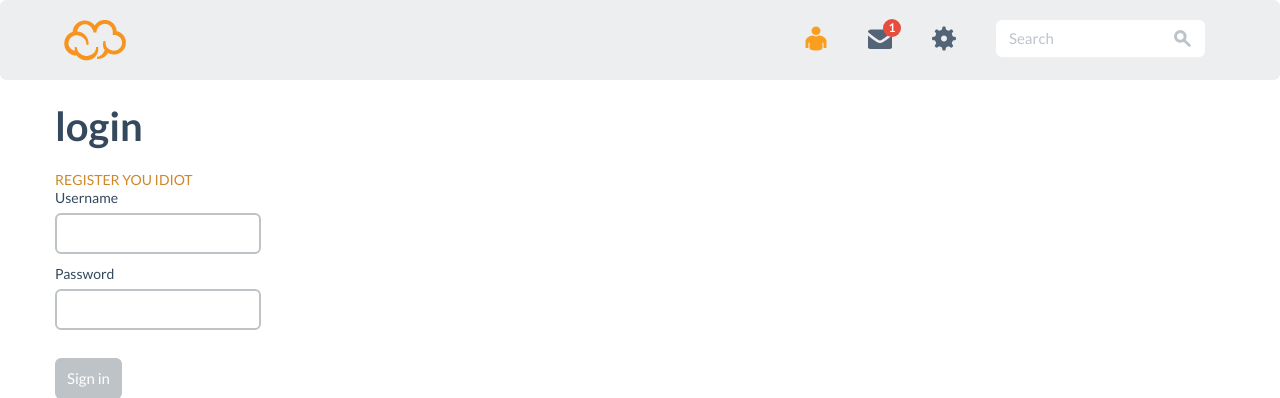
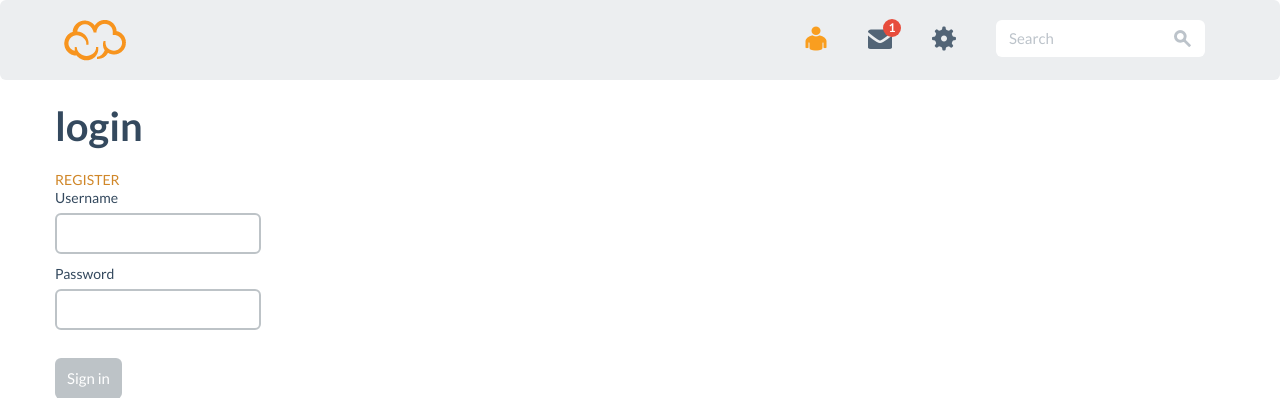
Before and after one commit to JackMcGrath/Zerebral-Rewards, a Django app: template zerebralweb/templates/auth/login.html in a window 1280 px wide. Shown: the top 398 px of the page. Run offline with Django 3.2, Linux system fonts and the light colour scheme; the template is opened without the code that fills it, so the values that code supplies are empty; some libraries are stand-ins or nearby versions.

Commit message:
less idiot registering

```diff
--- a/zerebralweb/templates/auth/login.html
+++ b/zerebralweb/templates/auth/login.html
@@ -4,7 +4,7 @@
 <div class="row">
 	<div class="span12">
 		<h3>login</h3><br />
-        <a href="/accounts/register">REGISTER YOU IDIOT</a>
+        <a href="/accounts/register">REGISTER</a>
 		<form action="?" method="POST">
 		  <div class="control-group">
 		    <label class="control-label" for="username">Username</label>
```
